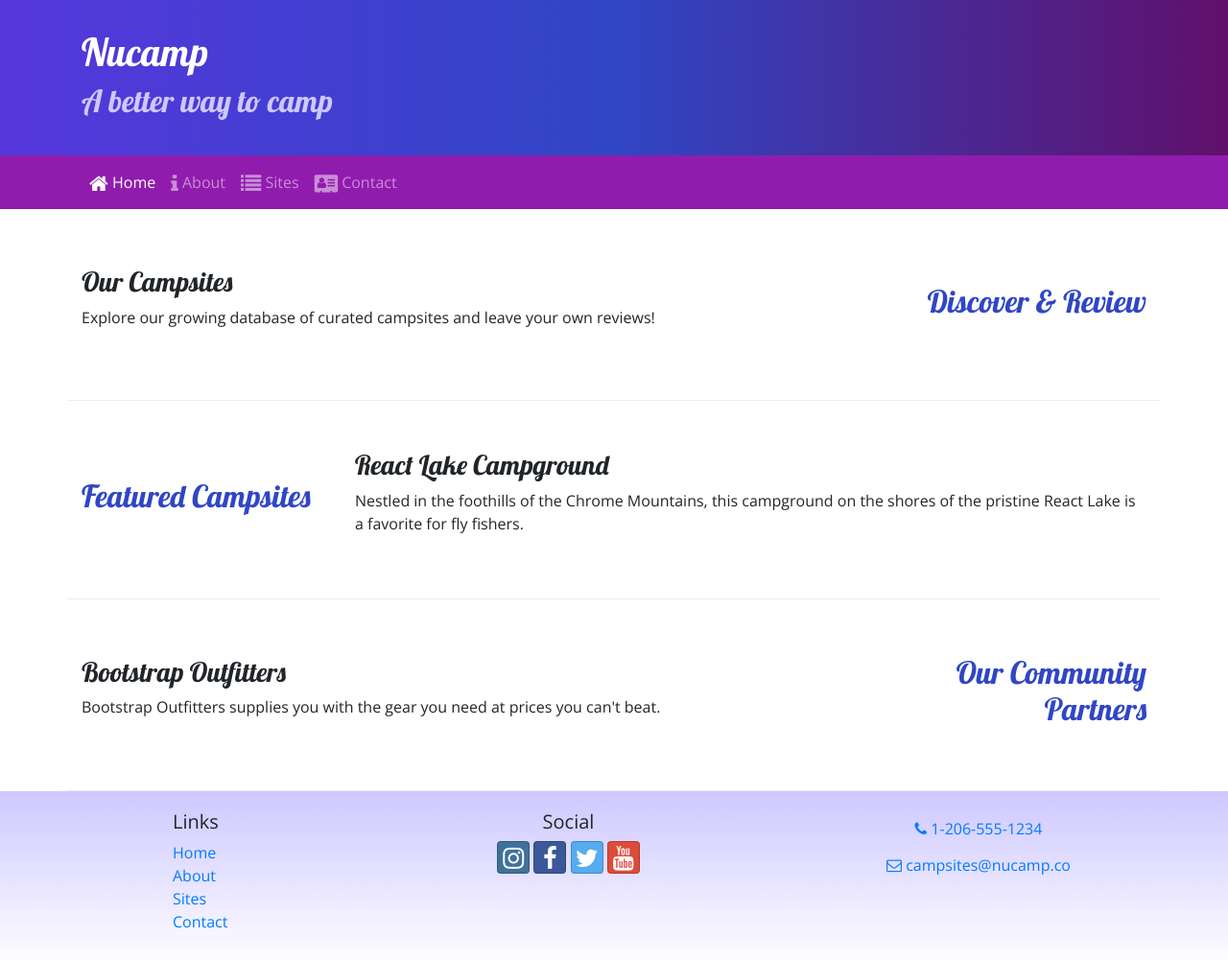
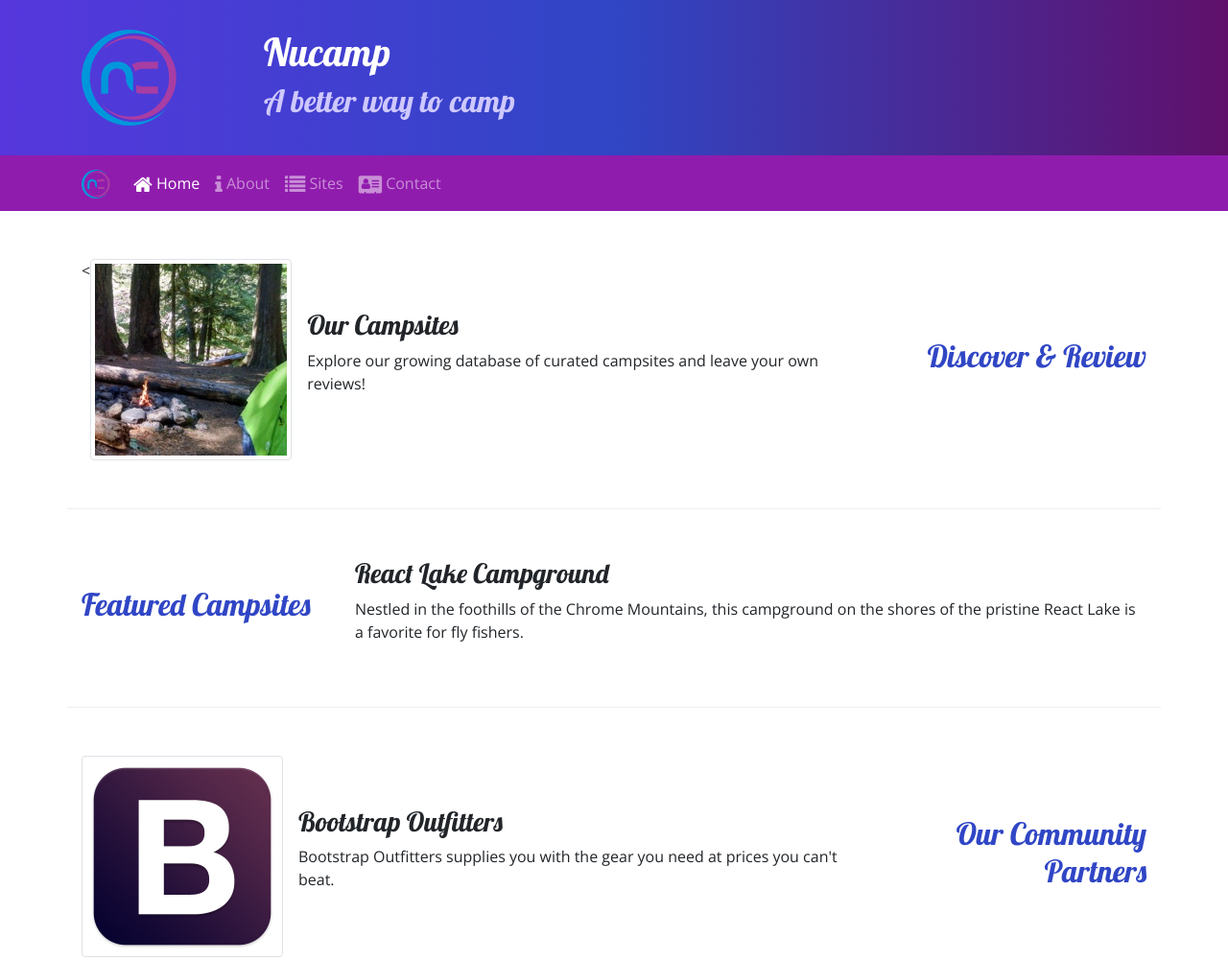
Before and after one commit to NathanSchnell/nucampprojectsite, a website: page index.html in a window 1280 px wide. Shown: the top 1001 px of the page at 96% size. Drawn offline with nearby package versions, Linux system fonts and the light colour scheme.

Commit message:
added logos and images

```diff
--- a/index.html
+++ b/index.html
@@ -22,6 +22,9 @@
     <header class="jumbotron jumbotron-fluid">
         <div class="container">
             <div class="row">
+                <div class="col-4 col-sm-3 col-md-2 align-self-center">
+                    <img src="img/logo.png" class="img-fluid">
+                </div>
                 <div class="col">
                     <h1>Nucamp</h1>
                     <h2>A better way to camp</h2>
@@ -32,10 +35,10 @@
 
     <nav class="navbar navbar-expand-sm navbar-dark sticky-top">
         <div class="container">
-            <button class="navbar-toggler ml-auto" type="button" data-toggle="collapse" data-target="#nucampNavbar">
+            <a class="navbar-brand" href="#"><img src="img/logo.png" height="30" width="30"/></a>
+            <button class="navbar-toggler" type="button" data-toggle="collapse" data-target="#nucampNavbar">
                 <span class="navbar-toggler-icon"></span>
             </button>
-
             <div class="collapse navbar-collapse" id="nucampNavbar">
                 <ul class="navbar-nav">
                     <li class="nav-item active"><a class="nav-link" href="#"><i class="fa fa-home fa-lg"></i> Home</a></li>
@@ -53,8 +56,13 @@
                 <h2 class="text-sm-right">Discover & Review</h2>
             </div>
             <div class="col">
-                <h3>Our Campsites</h3>
-                <p class='d-none d-sm-block'>Explore our growing database of curated campsites and leave your own reviews!</p>
+                <div class="media"><
+                    <img class="d-flex mr-3 img-thumbnail" src="img/breadcrumb-trail-thumb.jpg" alt="Breadcrumb Trail Thumbnail">
+                    <div class="media-body align-self-center">
+                        <h3>Our Campsites</h3>
+                        <p class='d-none d-sm-block'>Explore our growing database of curated campsites and leave your own reviews!</p>
+                    </div>
+                </div>
             </div>
         </div>
         <div class="row row-content align-items-center">
@@ -71,8 +79,13 @@
                 <h2 class="text-sm-right">Our Community Partners</h2>
             </div>
             <div class="col">
-                <h3>Bootstrap Outfitters</h3>
-                <p class="d-none d-sm-block">Bootstrap Outfitters supplies you with the gear you need at prices you can't beat.</p>
+                <div class="media">
+                    <img class="d-flex mr-3 img-thumbnail" src="img/bootstrap-thumb.png" alt="Bootstrap Outfitters">
+                    <div class="media-body align-self-center">
+                        <h3>Bootstrap Outfitters</h3>
+                        <p class="d-none d-sm-block">Bootstrap Outfitters supplies you with the gear you need at prices you can't beat.</p>
+                    </div>
+                </div>
             </div>
         </div>
     </div>
```
Also changed, not shown: aboutus.html (+5 -1 lines), contactus.html (+6 -2 lines), img/bootstrap-thumb.png (added), img/breadcrumb-trail-thumb.jpg (added), img/breadcrumb-trail.jpg (added), img/chrome-river-thumb.jpg (added), img/chrome-river.jpg (added), img/logo.png (added), img/react-lake-thumb.jpg (added), img/react-lake.jpg (added), 1 other file.
